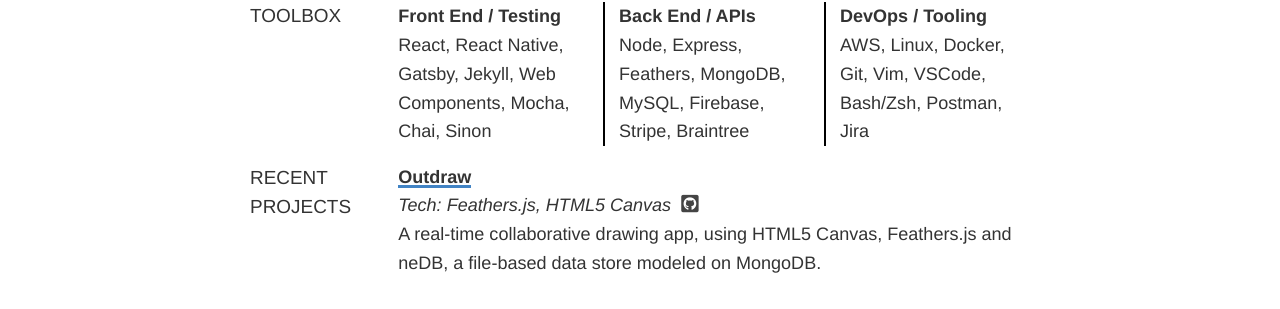
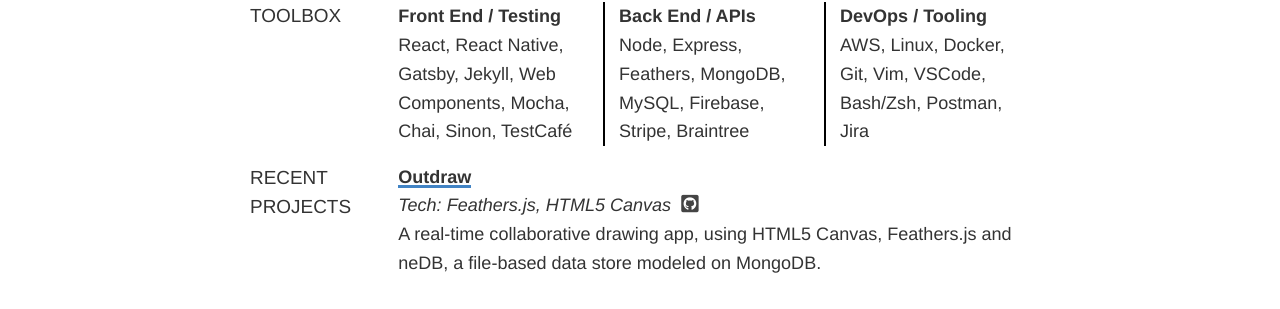
Before and after one commit to a-bishop/old_blog, a Jekyll site: the page built from projects.md, in a window 1280 px wide. Shown: the part 373-682 px from the top of the page. Built offline with Jekyll 4.4.1, drawn with Linux system fonts in a browser that asks for light colours; nearby versions of some CDN libraries.

Commit message:
Update projects

```diff
--- a/projects.md
+++ b/projects.md
@@ -155,7 +155,7 @@ permalink: /projects/
         <section class="toolBox">
             <div class="toolBoxItem">
               <p class="titleBold">Front End / Testing</p>
-              <p>React, React Native, Gatsby, Jekyll, Web Components, Mocha, Chai, Sinon</p>
+              <p>React, React Native, Gatsby, Jekyll, Web Components, Mocha, Chai, Sinon, TestCafé</p>
             </div>
             <div class="separator">
             </div>
```
